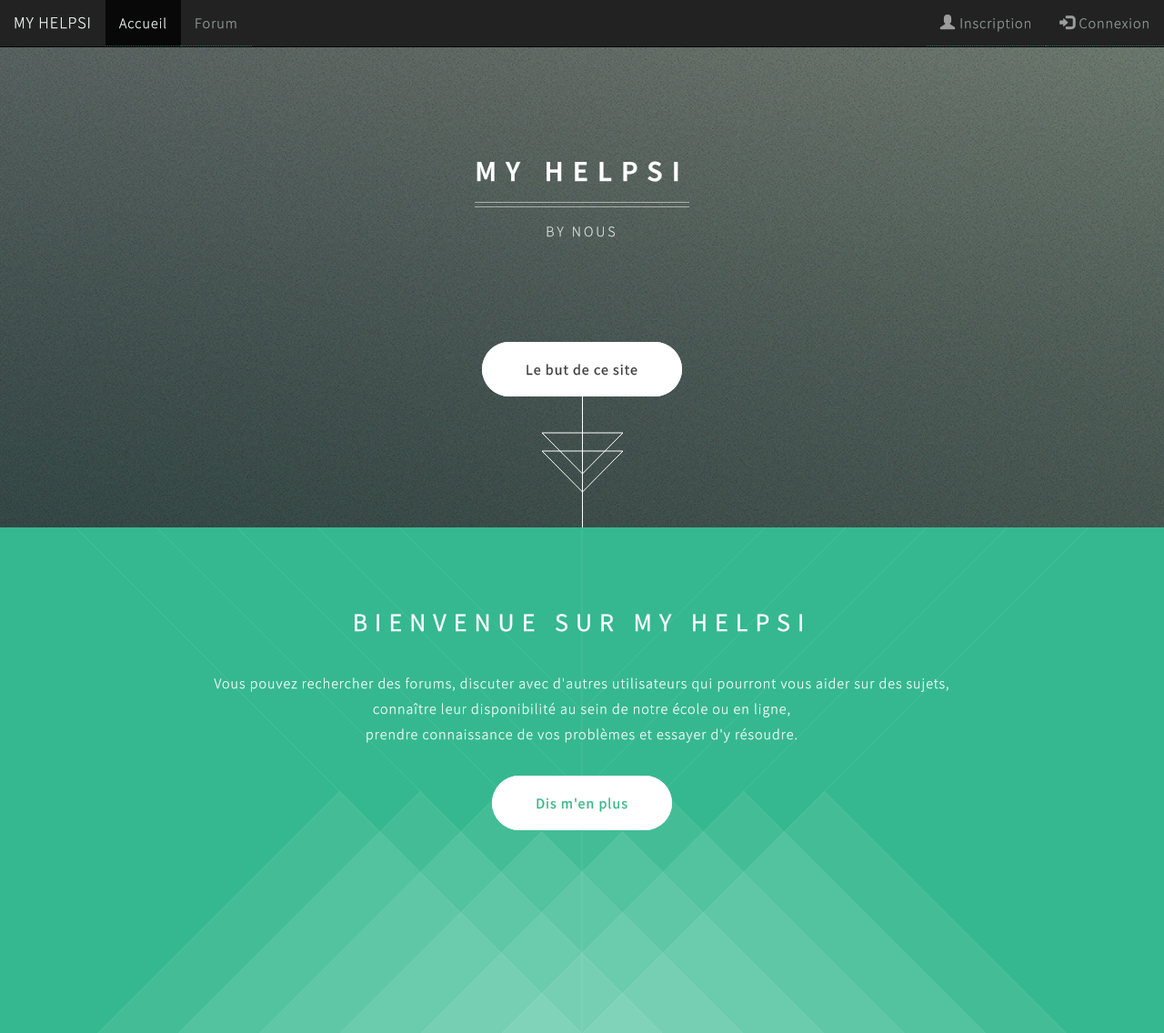
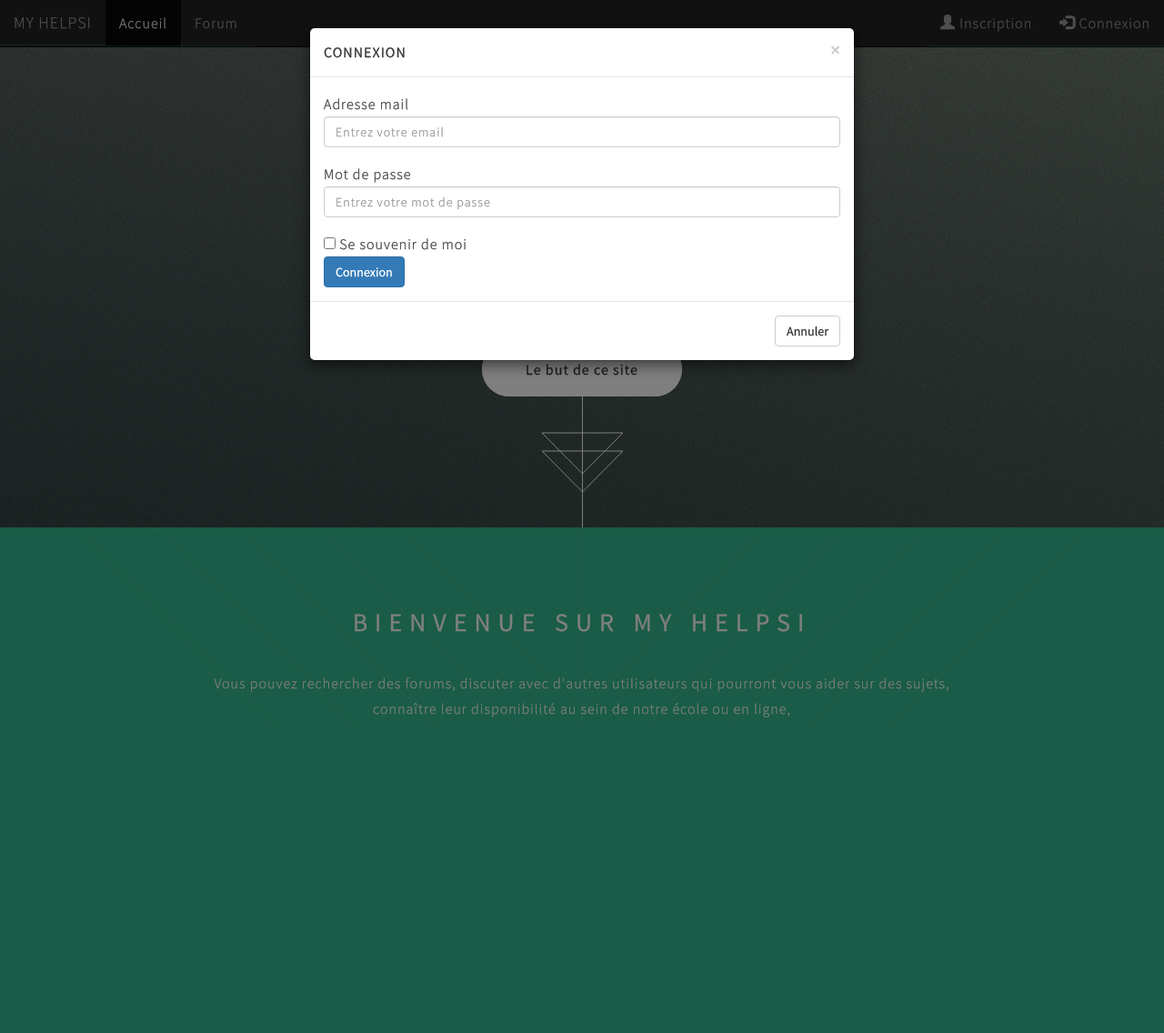
Before and after one commit to adufr/workshopb1s2, a PHP site: page /index.php in a window 1280 px wide, after a click on "Connexion". Shown: the top 1136 px of the page at 91% size. After the commit the page ends 789 px from the top, so only its background shows below. Run offline with PHP 8.4, Linux system fonts and the light colour scheme; a stand-in replaces the project's code that opens the database connection; some libraries are stand-ins or nearby versions.

Commit message:
Fix modal de connexion

```diff
--- a/header.php
+++ b/header.php
@@ -53,19 +53,9 @@
   <!--Importation des Polices-->
   <link href="https://fonts.googleapis.com/icon?family=Material+Icons" rel="stylesheet">
   <link rel="stylesheet" href="http://maxcdn.bootstrapcdn.com/font-awesome/4.2.0/css/font-awesome.min.css">
-  <!--Importation des Modals-->
-  <link type="text/css" rel="stylesheet" href="css/modal.css" media="screen,projection"/>
-  <script type="text/javascript" src="js/modal.js"></script>
-  <!--Importation de Materialize-->
-  <script type="text/javascript" src="js/materialize.min.js"></script>
-  <!--Importation de Bootstrap-->
   <link rel="stylesheet" href="https://maxcdn.bootstrapcdn.com/bootstrap/3.3.7/css/bootstrap.min.css">
+  <script src="https://ajax.googleapis.com/ajax/libs/jquery/3.3.1/jquery.min.js"></script>
   <script src="https://maxcdn.bootstrapcdn.com/bootstrap/3.3.7/js/bootstrap.min.js"></script>
-  <!--Importation de JQuery-->
-  <script src="https://ajax.googleapis.com/ajax/libs/jquery/3.3.1/jquery.min.js"></script>
-  <!--Importation de Popper.js-->
-  <script src="https://cdnjs.cloudflare.com/ajax/libs/popper.js/1.12.9/umd/popper.min.js" integrity="sha384-ApNbgh9B+Y1QKtv3Rn7W3mgPxhU9K/ScQsAP7hUibX39j7fakFPskvXusvfa0b4Q" crossorigin="anonymous"></script>
-
 
 
 
@@ -95,14 +85,14 @@
           echo "
           <ul class='nav navbar-nav navbar-right'>
           <li><a href='moncompte.php'><span class='glyphicon glyphicon-user'></span>  ".$_SESSION['uti_prenom']." ".$_SESSION['uti_nom']."</a></li>
-          <li><a class='modal-trigger' href='deconnexion.php'><span class='glyphicon glyphicon-log-in'></span> Se déconnecter</a></li>
+          <li><a href='deconnexion.php'><span class='glyphicon glyphicon-log-in'></span> Se déconnecter</a></li>
           </ul>
           ";
         } else {
           echo "
           <ul class='nav navbar-nav navbar-right'>
           <li><a href='inscription.php'><span class='glyphicon glyphicon-user'></span>  Inscription</a></li>
-          <li><a class='modal-trigger' href='#connexion'><span class='glyphicon glyphicon-log-in'></span>  Connexion</a></li>
+          <li><a data-toggle='modal' href='#connexion'><span class='glyphicon glyphicon-log-in'></span>  Connexion</a></li>
           </ul>
           ";
         }
@@ -117,12 +107,20 @@
 
 
 <!-- Modal de connexion -->
-<div id="connexion" class="modal modalConnexion">
-  <form method="POST">
+<div data-show="false" class="modal" id="connexion" role="dialog">
+
+  <div class="modal-dialog">
+    <form method="POST" class="modal-content">
+
+      <div class="modal-header">
+        <button type="button" class="close" data-dismiss="modal">&times;</button>
+        <h4 class="modal-title">Connexion</h4>
+      </div>
+
+      <div class="modal-body">
         <div class="form-group">
           <label for="exampleInputEmail1">Adresse mail</label>
           <input name="uti_mail" placeholder="Entrez votre email" required="" value="<?php if(isset($uti_mail)){ echo $uti_mail; }?>" type="email" class="form-control" id="exampleInputEmail1" aria-describedby="emailHelp">
-      <small id="emailHelp" class="form-text text-muted">De préférence votre adresse mail EPSI ou WIS.</small>
         </div>
         <div class="form-group">
           <label for="exampleInputPassword1">Mot de passe</label>
@@ -130,8 +128,16 @@
         </div>
         <div class="form-check">
           <input type="checkbox" class="form-check-input" id="exampleCheck1">
-      <label class="form-check-label" for="exampleCheck1">Check me out</label>
+          <label class="form-check-label" for="exampleCheck1">Se souvenir de moi</label>
         </div>
         <button name="form_connexion" type="submit" class="btn btn-primary">Connexion</button>
+      </div>
+
+      <div class="modal-footer">
+        <button type="button" class="btn btn-default" data-dismiss="modal">Annuler</button>
+      </div>
+
     </form>
   </div>
+
+</div>
```
Lines whose indentation alone changed are shown as unchanged.
